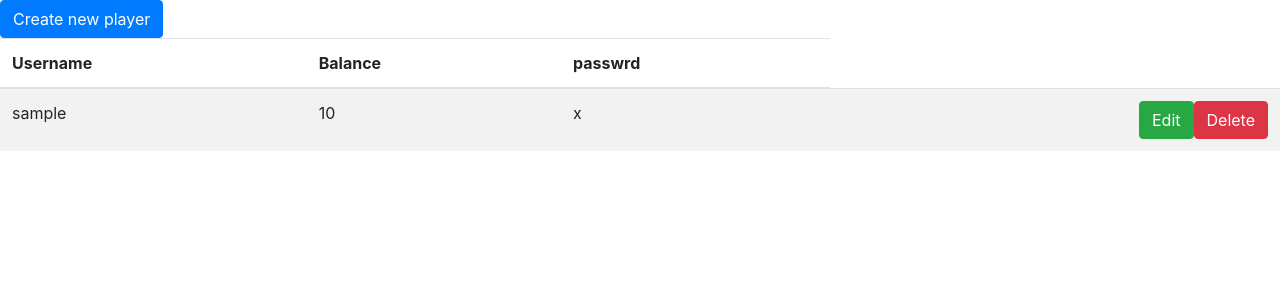
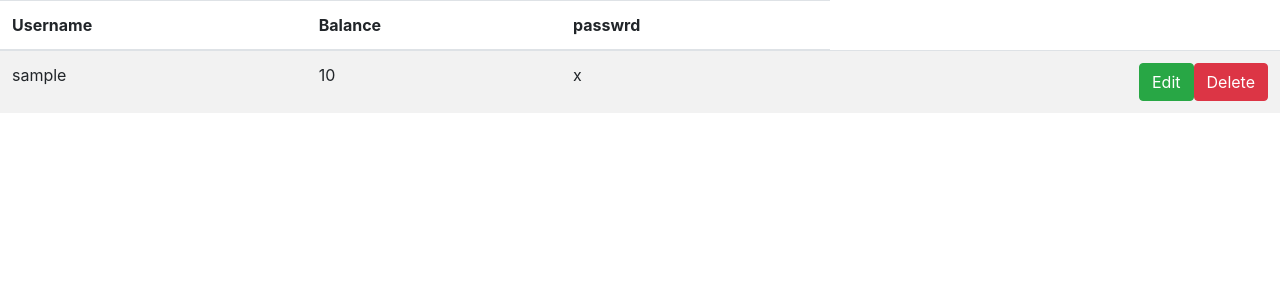
Before and after one commit to vovapasko/new_flask, a Flask app: template root/templates/players.html in a window 1280 px wide. Shown: the part 56-356 px from the top of the page. Run offline with Flask 2, Linux system fonts and the light colour scheme; the template is opened without the code that fills it: most values are stand-ins (such as "Sample title", 1, 10 or a date in 2020); some libraries are stand-ins or nearby versions.

Commit message:
Removed create player and bet button

```diff
--- a/root/templates/bet.html
+++ b/root/templates/bet.html
@@ -8,7 +8,6 @@
 {% extends 'index.html' %}
 {%block content %}
 {{ super() }}
-<a href="{{url_for('create_bet')}}" class="btn btn-primary">Create new bet</a>
 <table class="table table-striped">
     <thead>
     <tr>
--- a/root/templates/players.html
+++ b/root/templates/players.html
@@ -9,7 +9,6 @@
 {% extends 'index.html' %}
 {%block content %}
 {{ super() }}
-<a href="{{url_for('create_player')}}" class="btn btn-primary">Create new player</a>
 <table class="table table-striped">
     <thead>
     <tr>
```
